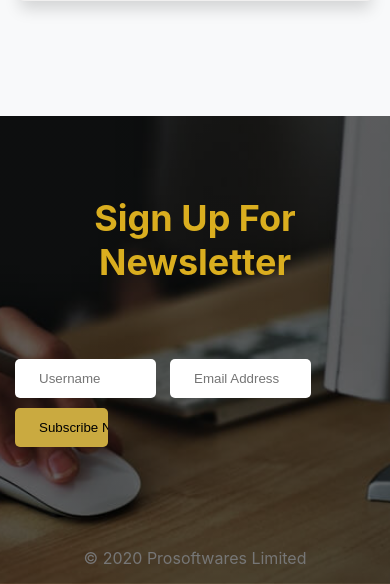
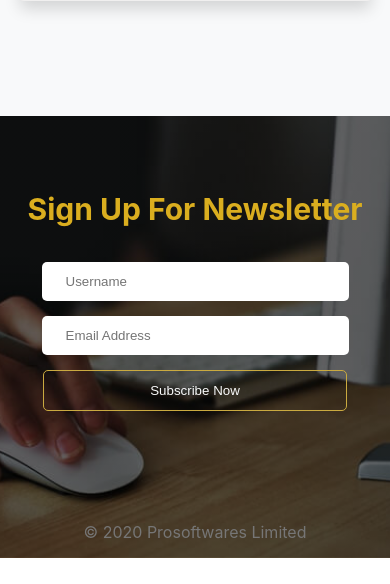
Before and after one commit to ProDeveloper-1/Web, a PHP site: page /site/about.html in a window 390 px wide. Shown: the part 4523-5107 px from the top of the page. After the commit the page ends 5081 px from the top, so only its background shows below. Run offline with PHP 8.4, Linux system fonts and the light colour scheme.

Commit message:
Changes footer's newsletter

```diff
--- a/Prosoft/assets/css/about.css
+++ b/Prosoft/assets/css/about.css
@@ -479,7 +479,7 @@ main {
 ================================*/
 
 footer {
-    margin-top: 30px;
+    /* margin-top: 30px; */
     display: flex;
     justify-content: center;
     flex-flow: row wrap;
@@ -510,7 +510,7 @@ footer .get-year, #year {
 }
 
 #newsletter .row {
-    padding-top: 20px;
+    padding-top: 0px;
     padding-bottom: 70px;
     display: flex;
     justify-content: center;
@@ -522,7 +522,16 @@ footer .get-year, #year {
 
 @media only screen and (max-width: 768px) {
     #newsletter .row {
-        padding-top: 30px;
+        padding-top: 0px;
+    }
+}
+
+@media only screen and (max-width: 576px) {
+    #newsletter .row {
+        padding-top: 0px;
+    }
+    #newsletter h1 {
+        font-size: 30px;
     }
 }
 
@@ -530,28 +539,51 @@ footer .get-year, #year {
 
 #newsletter form {
     padding: 10px;
+    display: flex;
+    justify-content: center;
+    flex-flow: row wrap;
 }
 
 #newsletter input {
-    margin: 0 auto;
-    margin: 5px;
+    margin: 8px;
     width: 25%;
     padding: 12px 24px;
     border: none;
     border-radius: 5px;
+}
+
+#newsletter input[type=submit] {
+    background: transparent;
+    color: #f8f9fa;
+    border: 1px solid #caaa40;
     transition: all .5s;
 }
 
-input:hover {
+#newsletter input[type=submit]:hover {
+    cursor: pointer;
+    background: #caaa40;
+    color: #000;
     transition: all .5s;
-    box-shadow: 0 0.5rem 1rem rgba(0, 0, 0, 0.15) !important;
-    transform: scale(1.1);
+    border: 1px solid #caaa40;
 }
 
-input[type=submit] {
-    background: #caaa40;
+/* Media Query */
+
+@media only screen and (max-width: 576px) {
+    #newsletter form {
+        display: flex;
+        justify-content: center;
+        flex-flow: column wrap;
+        width: 100%;
+    }
+    #newsletter input {
+        margin: 0 auto;
+        margin-bottom: 15px;
+        width: 70%;
+    }
+    #newsletter input[type=submit] {
+        width: 82%;
+    }
 }
 
-input[type=submit]:hover {
-    cursor: pointer;
-}
+/* End Query */
```
Also changed, not shown: Prosoft/assets/css/contact.css (+45 -13 lines), Prosoft/assets/css/index.css (+44 -12 lines), Prosoft/assets/css/portifolio.css (+45 -13 lines), Prosoft/assets/css/services.css (+45 -13 lines).
